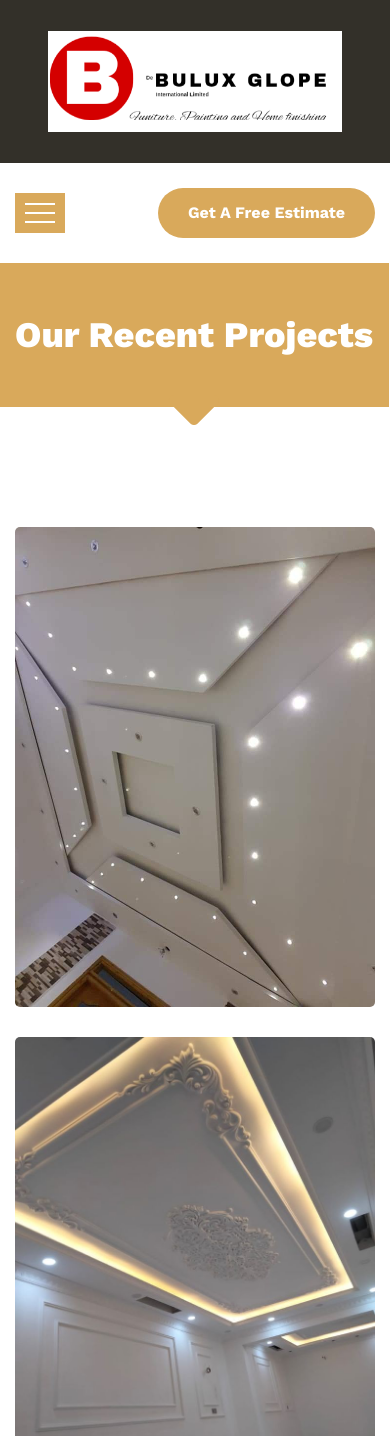
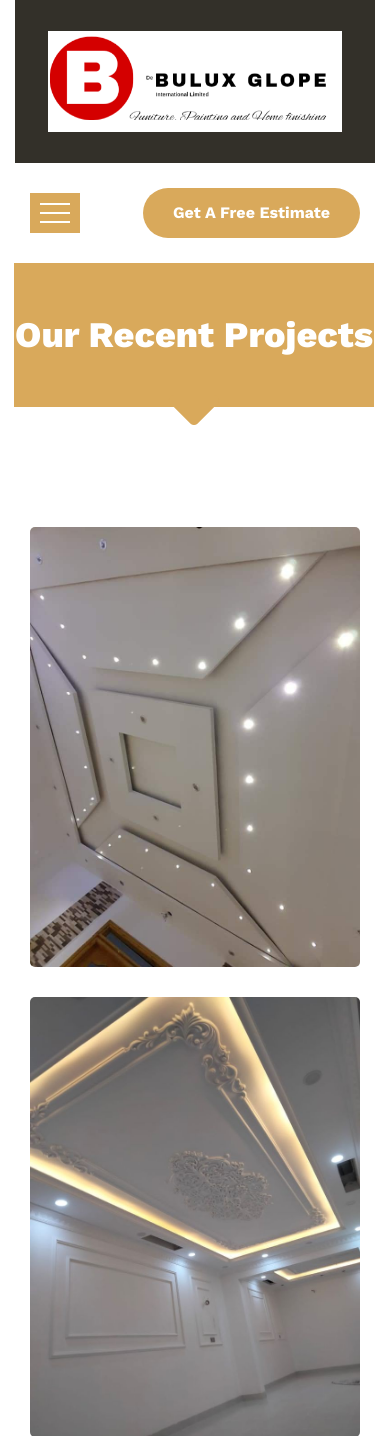
Before and after one commit to caseykingsley77/Bulux, a Django app: template bstore/core/templates/core/pop.html in a window 390 px wide; the page is wider, and only the part inside the window is pictured. Shown: the top 1436 px of that part. Run offline with Django 3.2, Linux system fonts and the light colour scheme; the template is opened without the code that fills it, so the values that code supplies are empty; some libraries are stand-ins or nearby versions.

Commit message:
responsive html

```diff
--- a/bstore/core/templates/core/base.html
+++ b/bstore/core/templates/core/base.html
@@ -6,10 +6,11 @@
 	<title>Home</title>
 
 	<!-- responsive meta -->
-	<meta name="viewport" content="width=device-width, initial-scale=1">
+    <meta name="viewport" content="width=device-width, initial-scale=1, shrink-to-fit=no">
 	<!-- For IE -->
     <meta http-equiv="X-UA-Compatible" content="IE=edge">
     <script src="https://kit.fontawesome.com/dad3b4b398.js" crossorigin="anonymous"></script>
+    <link rel="stylesheet" href="https://stackpath.bootstrapcdn.com/bootstrap/4.5.0/css/bootstrap.min.css">
 	<link rel="stylesheet" href="{% static 'assets/css/aos.css' %}">
 	<link rel="stylesheet" href="{% static 'assets/css/bootstrap.min.css' %}">
 	<link rel="stylesheet" href="{% static 'assets/css/imp.css' %}">
@@ -41,7 +42,7 @@
 </head>
 
 <body>
-
+<div class="container">
 
 <div class="preloader"></div>
 
@@ -377,7 +378,7 @@
 <script src="https://kit.fontawesome.com/dad3b4b398.js" crossorigin="anonymous"></script>
 
 
-
+</div>
 </body>
 
 </html>
```
